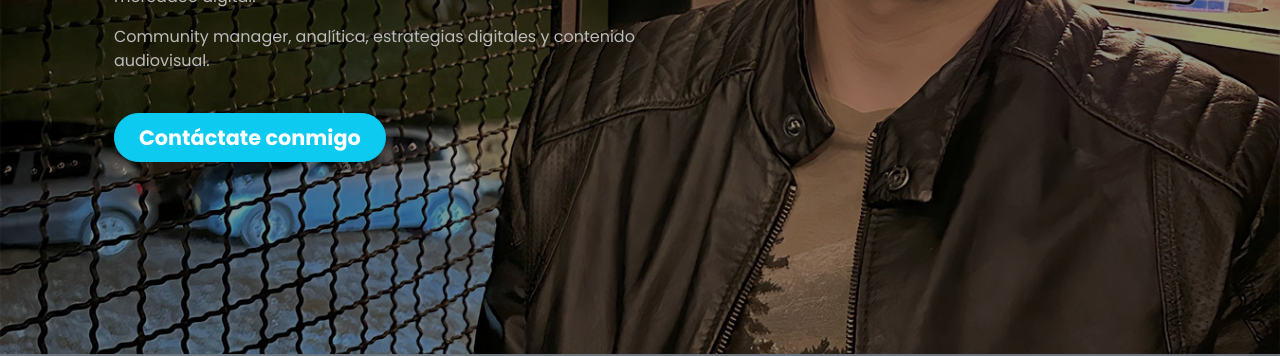
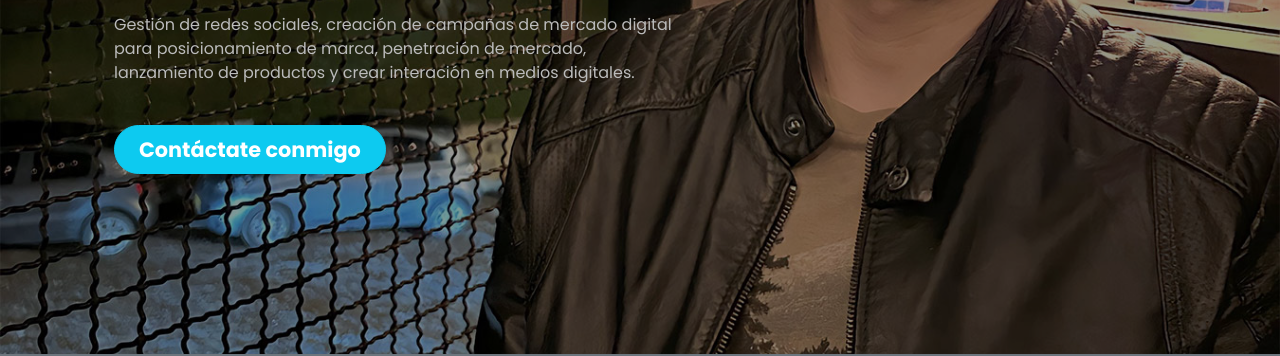
Before and after one commit to robinsongonzalezv/portafolio, a plain HTML site: page index.html in a window 1280 px wide. Shown: the part 446-802 px from the top of the page. Drawn offline with nearby package versions, Linux system fonts and the light colour scheme.

Commit message:
Update index.html

```diff
--- a/index.html
+++ b/index.html
@@ -203,7 +203,7 @@
         <span style="color: #bbb;" class="text-uppercase">Bienvenido a mi portafolio</span>
         <h1 class="mb-4 mt-2 display-4 font-weight-bold">Publicidad & <span style="color: #17a2b8;">Mercadeo Digital</span></h1>
         <p  style="color: #bbb;">Aquí puedes encontrar una pequeña muestra sobre mis capacidades y mi experiencia en el área creativa de publicidad y el mercadeo digital.</p>
-        <p  style="color: #bbb;">Community manager, analítica, estrategias digitales y contenido audiovisual.</p>
+        <p  style="color: #bbb;">Gestión de redes sociales, creación de campañas de mercado digital para posicionamiento de marca, penetración de mercado, lanzamiento de productos y crear interación en medios digitales.</p>
         <div class="mt-4">
           <a id="toastbtn" href="#" class="btn px-4 py-2 text-white mt-3 mt-sm-0 btn-info" style="border-radius: 30px;"><strong style="font-size: 1.3rem;">Contáctate conmigo</strong></a>
         </div>
```
